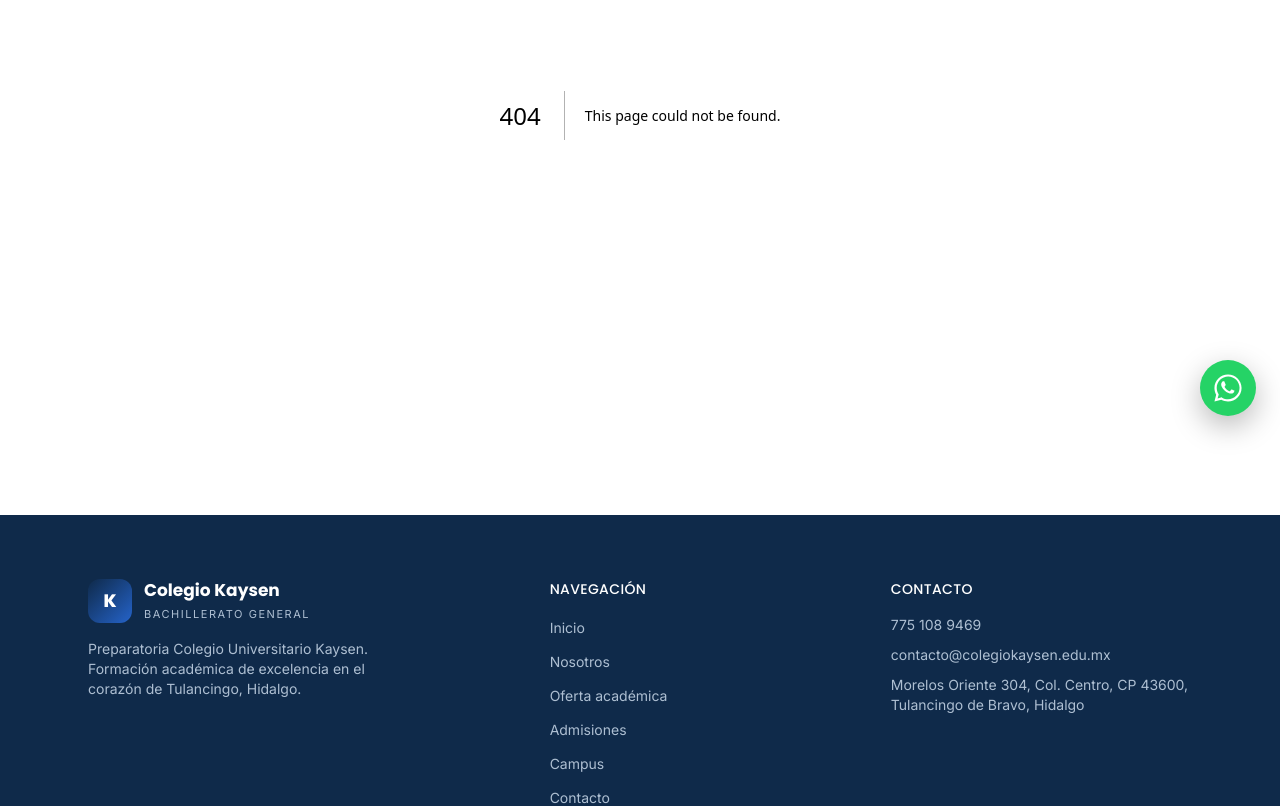
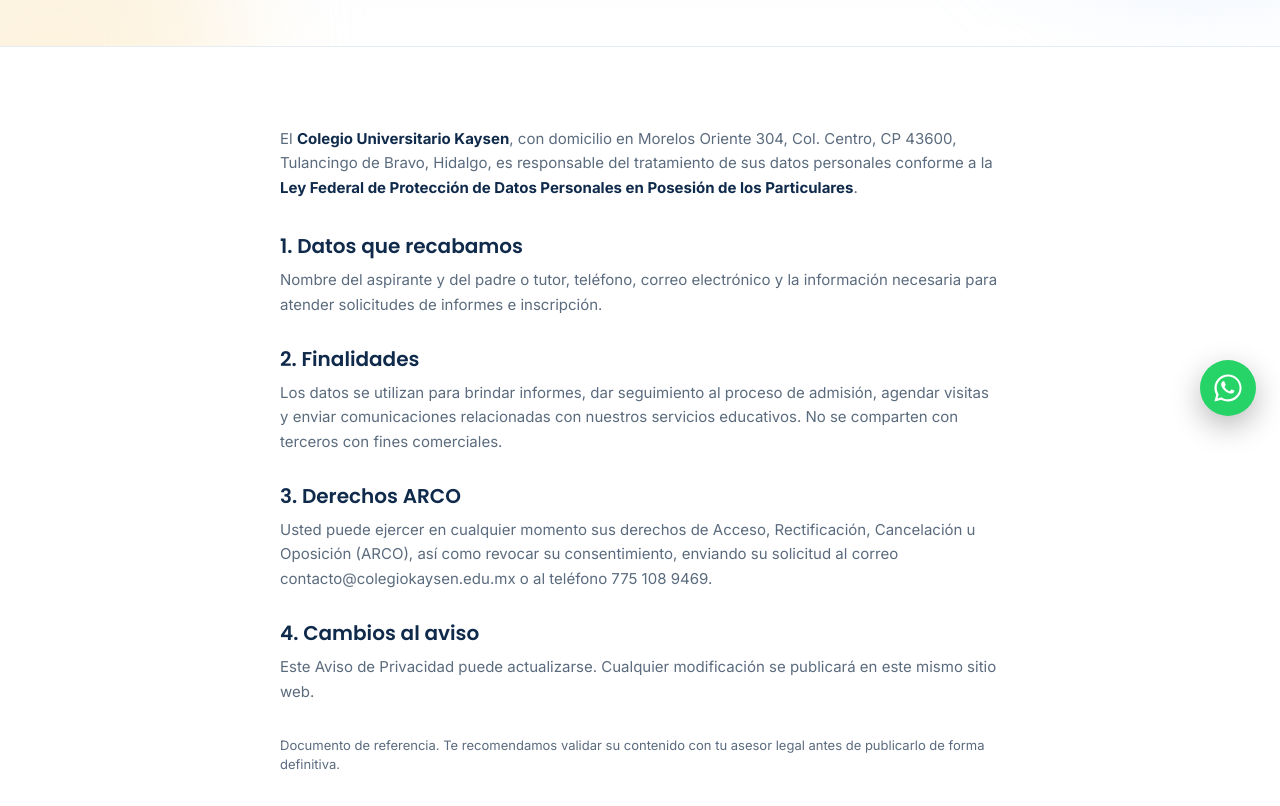
Before and after one commit to novumarketing/kaysen-web, a Next.js app: page /aviso-privacidad in a window 1280 px wide. Before the commit this address had no page. Shown: the part 360-1166 px from the top of the page. Built offline with nearby package versions, Linux system fonts and the light colour scheme.

Commit message:
Add /aviso-privacidad page

```diff
--- /dev/null
+++ b/app/aviso-privacidad/page.tsx
@@ -0,0 +1,47 @@
+import type { Metadata } from "next";
+import { PageHero } from "@/components/ui";
+import { EMAIL, PHONE, ADDRESS } from "@/components/site";
+
+export const metadata: Metadata = {
+  title: "Aviso de Privacidad",
+  description: "Aviso de Privacidad del Colegio Universitario Kaysen conforme a la Ley Federal de Protección de Datos Personales en Posesión de los Particulares.",
+  robots: { index: true, follow: false },
+};
+
+function Block({ title, children }: { title: string; children: React.ReactNode }) {
+  return (
+    <div className="mb-7">
+      <h2 className="mb-2 font-display text-xl font-semibold text-navy">{title}</h2>
+      <div className="space-y-2 text-[15px] leading-relaxed text-muted">{children}</div>
+    </div>
+  );
+}
+
+export default function AvisoPrivacidad() {
+  return (
+    <main>
+      <PageHero kicker="Legal" title={<>Aviso de <span className="grad-text">Privacidad</span></>}
+        sub="Protección de tus datos personales conforme a la legislación mexicana vigente." />
+      <section className="py-16 md:py-20">
+        <div className="wrap max-w-3xl">
+          <p className="mb-8 text-[15px] leading-relaxed text-muted">
+            El <strong className="text-navy">Colegio Universitario Kaysen</strong>, con domicilio en {ADDRESS}, es responsable del tratamiento de sus datos personales conforme a la <strong className="text-navy">Ley Federal de Protección de Datos Personales en Posesión de los Particulares</strong>.
+          </p>
+          <Block title="1. Datos que recabamos">
+            <p>Nombre del aspirante y del padre o tutor, teléfono, correo electrónico y la información necesaria para atender solicitudes de informes e inscripción.</p>
+          </Block>
+          <Block title="2. Finalidades">
+            <p>Los datos se utilizan para brindar informes, dar seguimiento al proceso de admisión, agendar visitas y enviar comunicaciones relacionadas con nuestros servicios educativos. No se comparten con terceros con fines comerciales.</p>
+          </Block>
+          <Block title="3. Derechos ARCO">
+            <p>Usted puede ejercer en cualquier momento sus derechos de Acceso, Rectificación, Cancelación u Oposición (ARCO), así como revocar su consentimiento, enviando su solicitud al correo {EMAIL} o al teléfono {PHONE}.</p>
+          </Block>
+          <Block title="4. Cambios al aviso">
+            <p>Este Aviso de Privacidad puede actualizarse. Cualquier modificación se publicará en este mismo sitio web.</p>
+          </Block>
+          <p className="mt-8 text-[13px] text-muted">Documento de referencia. Te recomendamos validar su contenido con tu asesor legal antes de publicarlo de forma definitiva.</p>
+        </div>
+      </section>
+    </main>
+  );
+}
```
